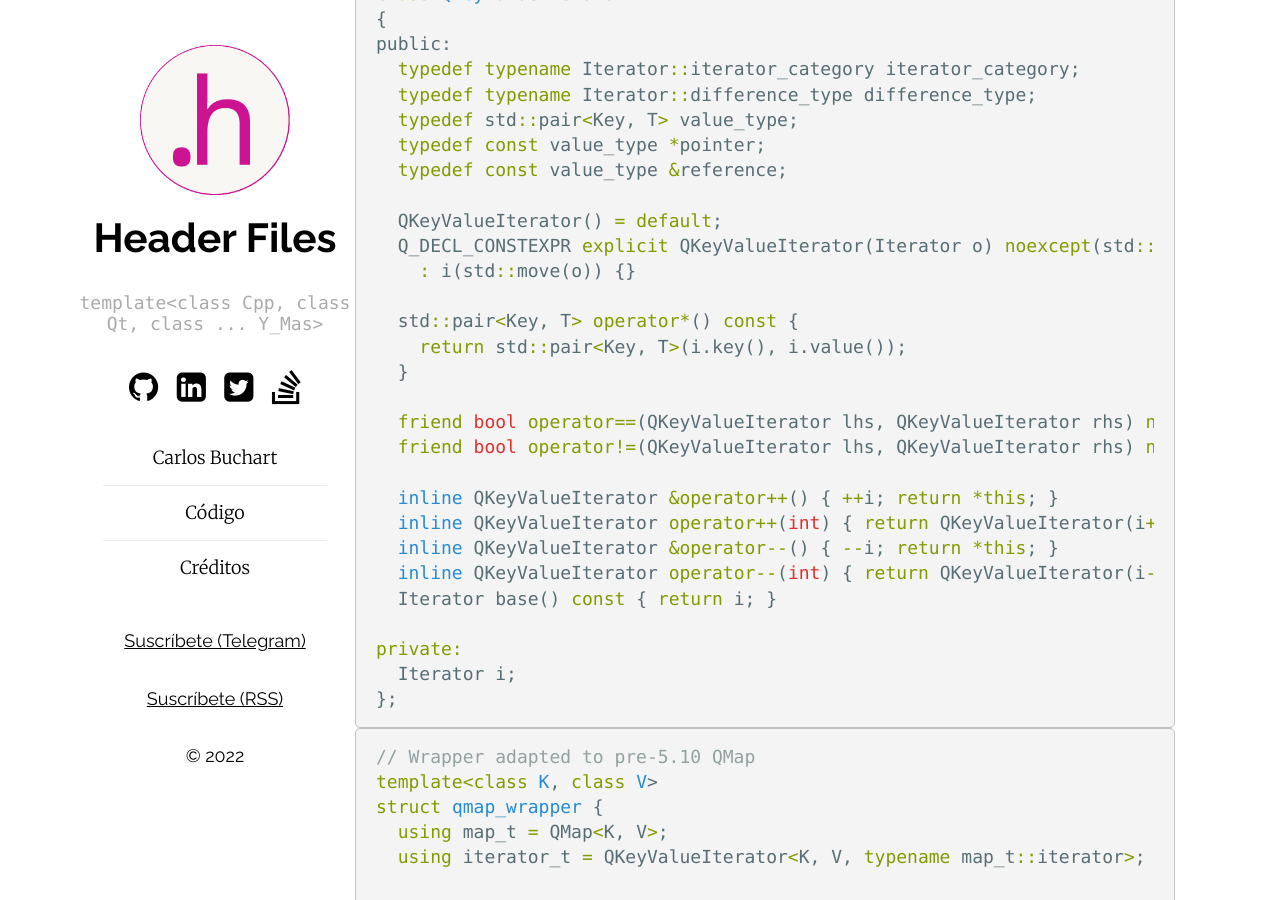
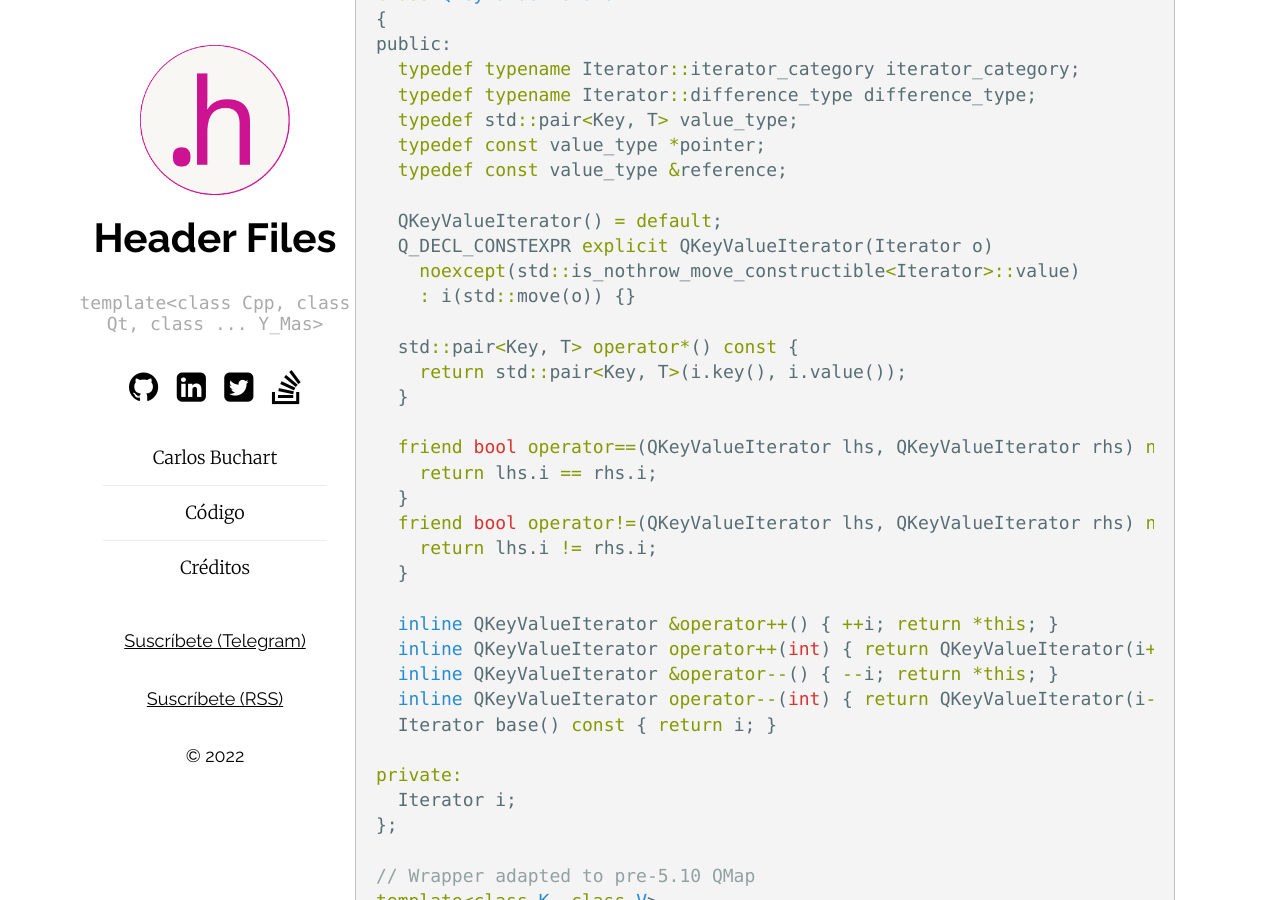
Before and after one commit to BlogHeaderFiles/BlogHeaderFiles.github.io, a Jekyll site: the page built from _posts/2020-04-26-iterando-sobre-qmaps.md, in a window 1280 px wide and 900 px high, scrolled down 4903 px. Built offline with Jekyll 4.4.1, drawn with Linux system fonts in a browser that asks for light colours.

Commit message:
Improve code readability

````diff
--- a/_posts/2020-04-26-iterando-sobre-qmaps.md
+++ b/_posts/2020-04-26-iterando-sobre-qmaps.md
@@ -160,15 +160,20 @@ public:
   typedef const value_type &reference;
 
   QKeyValueIterator() = default;
-  Q_DECL_CONSTEXPR explicit QKeyValueIterator(Iterator o) noexcept(std::is_nothrow_move_constructible<Iterator>::value)
+  Q_DECL_CONSTEXPR explicit QKeyValueIterator(Iterator o)
+    noexcept(std::is_nothrow_move_constructible<Iterator>::value)
     : i(std::move(o)) {}
 
   std::pair<Key, T> operator*() const {
     return std::pair<Key, T>(i.key(), i.value());
   }
 
-  friend bool operator==(QKeyValueIterator lhs, QKeyValueIterator rhs) noexcept { return lhs.i == rhs.i; }
-  friend bool operator!=(QKeyValueIterator lhs, QKeyValueIterator rhs) noexcept { return lhs.i != rhs.i; }
+  friend bool operator==(QKeyValueIterator lhs, QKeyValueIterator rhs) noexcept {
+    return lhs.i == rhs.i;
+  }
+  friend bool operator!=(QKeyValueIterator lhs, QKeyValueIterator rhs) noexcept {
+    return lhs.i != rhs.i;
+  }
 
   inline QKeyValueIterator &operator++() { ++i; return *this; }
   inline QKeyValueIterator operator++(int) { return QKeyValueIterator(i++);}
@@ -179,9 +184,7 @@ public:
 private:
   Iterator i;
 };
-```
 
-```cpp
 // Wrapper adapted to pre-5.10 QMap
 template<class K, class V>
 struct qmap_wrapper {
````
